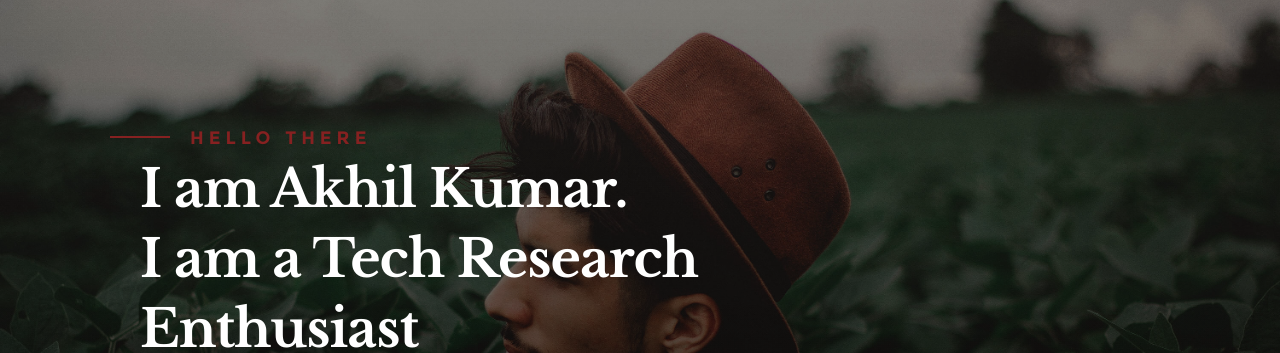
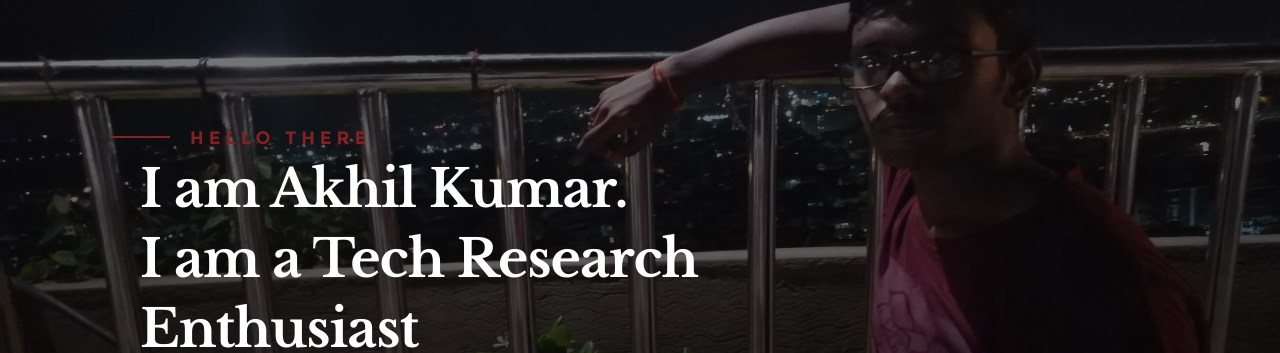
Before and after one commit to akhil-ece/akhil-ece.github.io, a plain HTML site: page index.html in a window 1280 px wide. Shown: the part 84-437 px from the top of the page. Drawn offline with Linux system fonts and the light colour scheme.

Commit message:
BG Change

```diff
--- a/index.html
+++ b/index.html
@@ -63,7 +63,7 @@
 
    <!-- home
    ================================================== -->
-   <section id="home" class="s-home page-hero target-section" data-parallax="scroll" data-image-src="images/hero-bg.jpg" data-natural-width=3000 data-natural-height=2000 data-position-y=center>
+   <section id="home" class="s-home page-hero target-section" data-parallax="scroll" data-image-src="images/akhilfrontpic.jpg" data-natural-width=3000 data-natural-height=2000 data-position-y=center>
 
         <div class="overlay"></div>
         <div class="shadow-overlay"></div>
```
